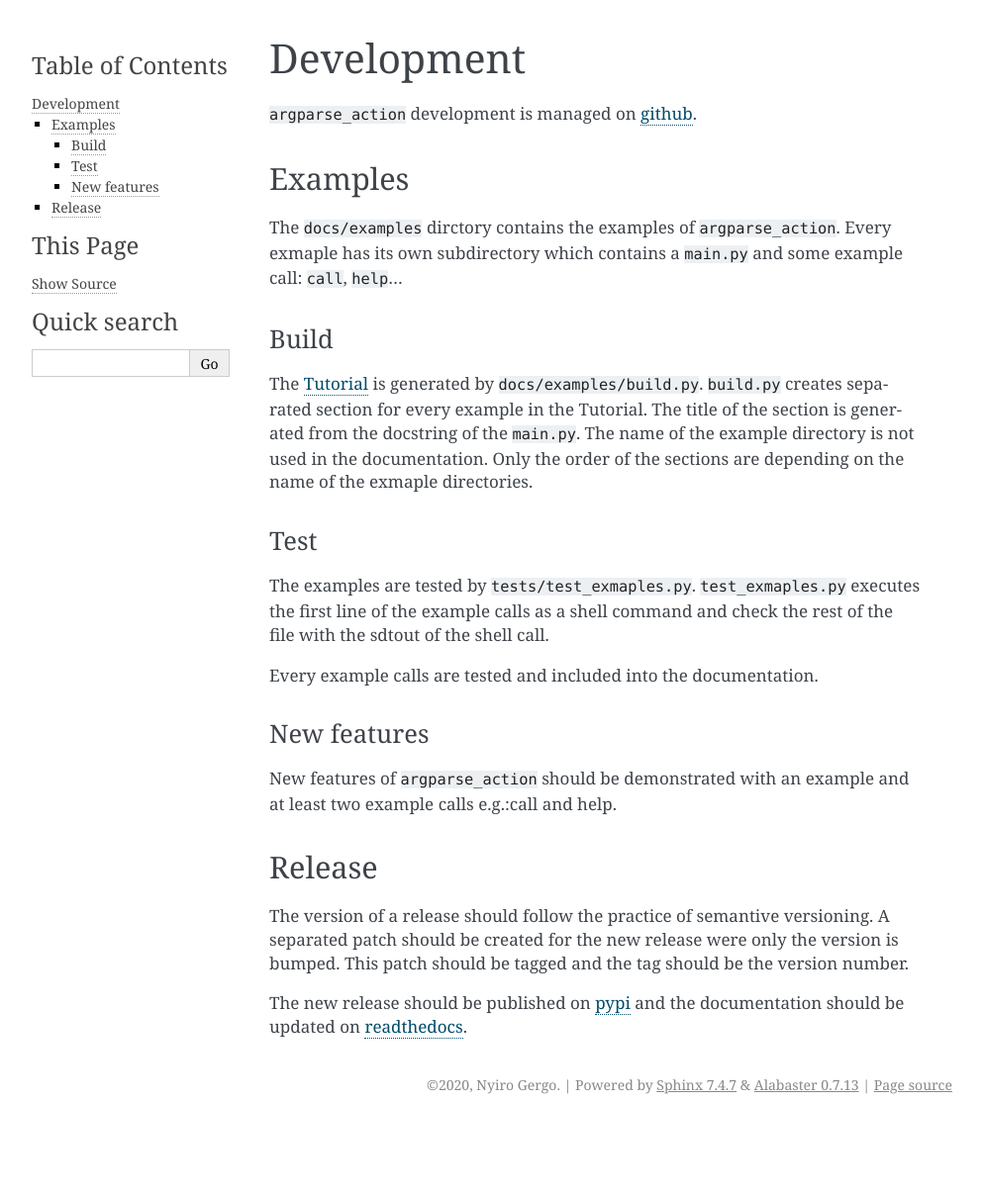
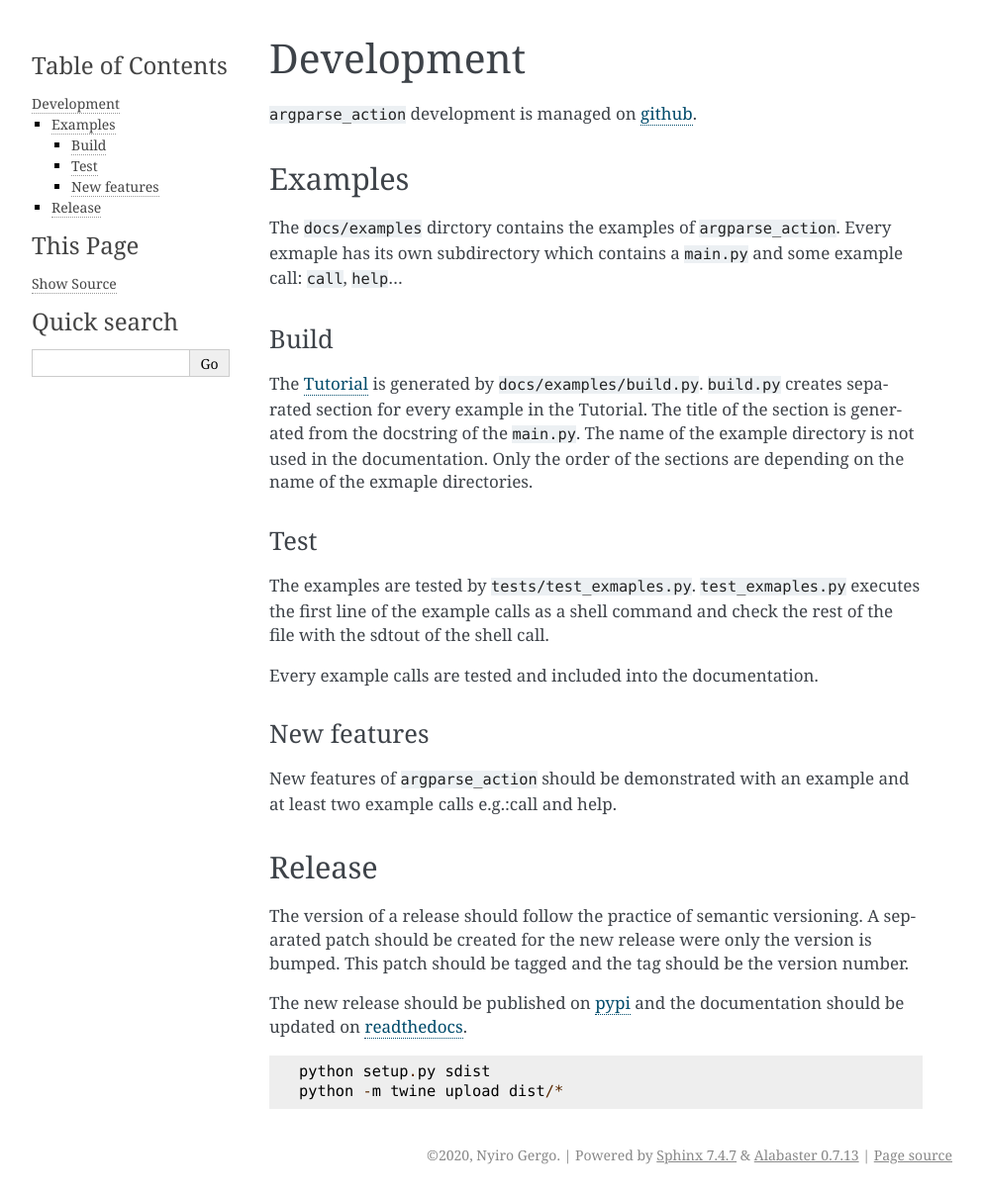
Before and after one commit to nyirog/argparse_action, a Sphinx documentation site: the page built from docs/articles/development.rst, in a window 1280 px wide. Shown: the whole page at 99% size, without its empty margins (148-1141 px from the left). Built offline with Sphinx 7.4.7, drawn with Linux system fonts in a browser that asks for light colours; before the commit the page ends 1136 px from its top, so only the background shows below that.

Commit message:
doc/development: release example

```diff
--- a/docs/articles/development.rst
+++ b/docs/articles/development.rst
@@ -43,9 +43,14 @@ at least two example calls e.g.:call and help.
 Release
 -------
 
-The version of a release should follow the practice of semantive versioning.
+The version of a release should follow the practice of semantic versioning.
 A separated patch should be created for the new release were only the version
 is bumped. This patch should be tagged and the tag should be the version number.
 
 The new release should be published on `pypi <https://pypi.org>`_ and the
 documentation should be updated on `readthedocs <https://readthedocs.org>`_.
+
+.. code-block::
+
+   python setup.py sdist
+   python -m twine upload dist/*
```
